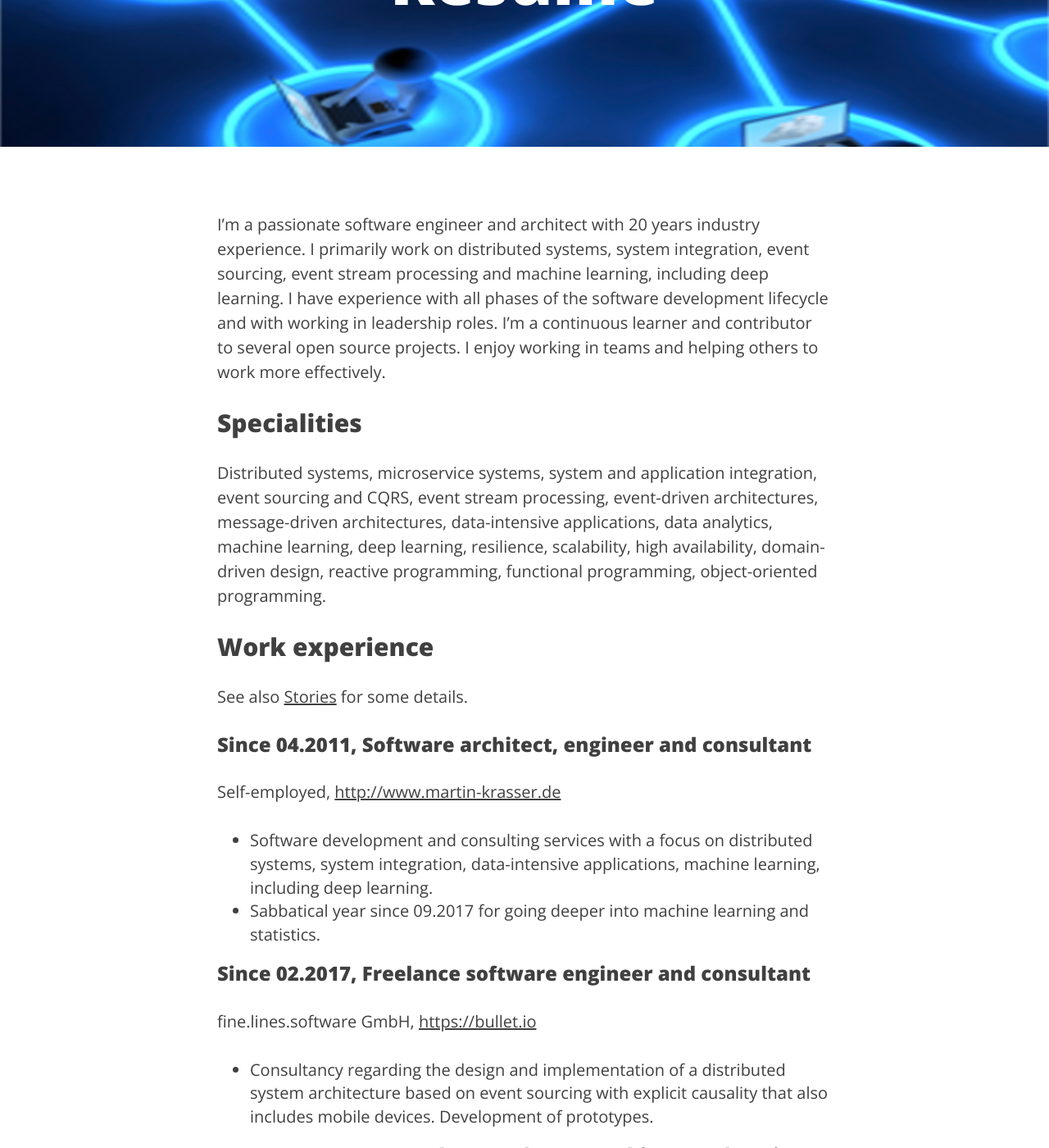
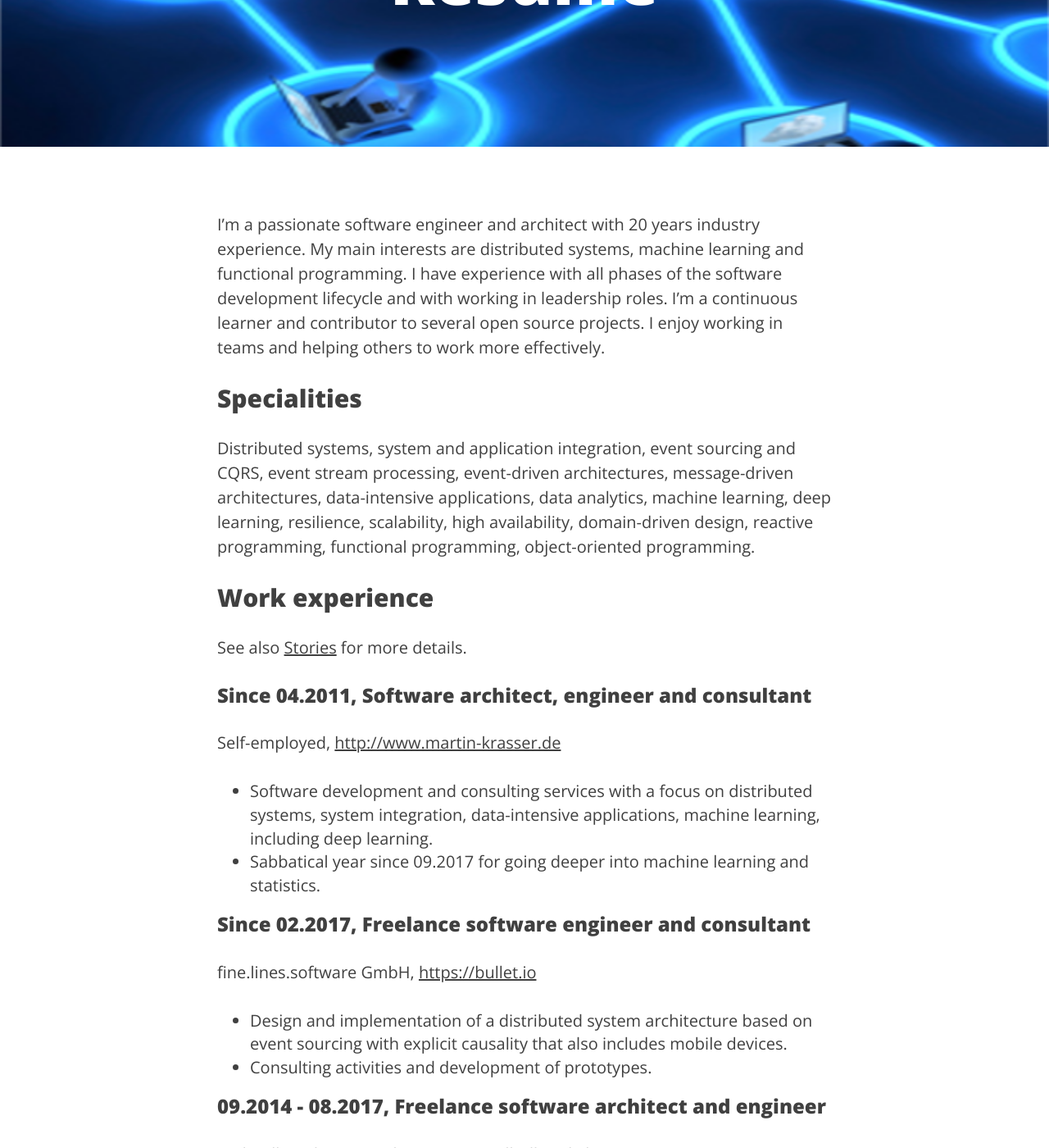
Before and after one commit to krasserm/krasserm.github.io, a Jekyll site: the page built from resume.md, in a window 1280 px wide and 1400 px high, scrolled down 219 px. Shown: the whole window at 82% size. Built offline with Jekyll 4.4.1, drawn with Linux system fonts in a browser that asks for light colours.

Commit message:
Minor edits

```diff
--- a/resume.md
+++ b/resume.md
@@ -4,16 +4,14 @@ title: "Resume"
 header-img: "img/distributed.png"
 ---
 
-I'm a passionate software engineer and architect with 20 years industry experience. I primarily work on distributed
-systems, system integration, event sourcing, event stream processing and machine learning, including deep learning.
-I have experience with all phases of the software development lifecycle and with working in leadership roles. I'm a
-continuous learner and contributor to several open source projects. I enjoy working in teams and helping others to
-work more effectively.
+I'm a passionate software engineer and architect with 20 years industry experience. My main interests are distributed
+systems, machine learning and functional programming. I have experience with all phases of the software development
+lifecycle and with working in leadership roles. I'm a continuous learner and contributor to several open source projects.
+I enjoy working in teams and helping others to work more effectively.
 
 ## Specialities
 
 Distributed systems,
-microservice systems,
 system and application integration,
 event sourcing and CQRS,
 event stream processing,
@@ -33,7 +31,7 @@ object-oriented programming.
 
 ## Work experience
 
-See also [Stories](/stories/) for some details.
+See also [Stories](/stories/) for more details.
 
 ### Since 04.2011, Software architect, engineer and consultant
 
@@ -47,8 +45,9 @@ applications, machine learning, including deep learning.
 
 fine.lines.software GmbH, [https://bullet.io](https://bullet.io)
 
-- Consultancy regarding the design and implementation of a distributed system architecture based on event sourcing
-with explicit causality that also includes mobile devices. Development of prototypes.
+- Design and implementation of a distributed system architecture based on event sourcing with explicit causality that
+also includes mobile devices.
+- Consulting activities and development of prototypes.
 
 ### 09.2014 - 08.2017, Freelance software architect and engineer
 
```
Also changed, not shown: stories.md (+5 -4 lines).
